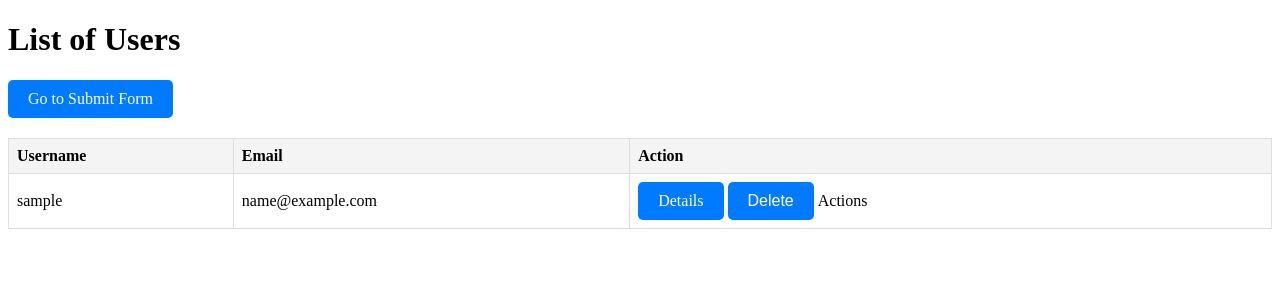
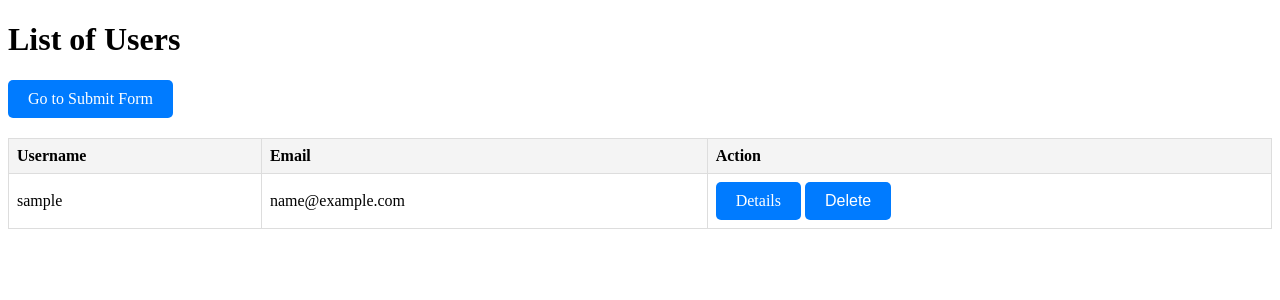
Before and after one commit to saadsgh123/AppLoom, a Flask app: page / in a window 1280 px wide. Shown: the top 300 px of the page. Run offline with Flask 3, Linux system fonts and the light colour scheme; a database or web service that is not in the repository returns one stand-in record (values such as "Sample title").

```diff
--- a/templates/index.html
+++ b/templates/index.html
@@ -59,7 +59,6 @@
                     <form action="{{ url_for('delete', user_id=user['id']) }}" method="POST" style="display:inline;">
                         <button type="submit" class="button">Delete</button>
                     </form>
-                    Actions
                 </td>
             </tr>
             {% endfor %}
```
